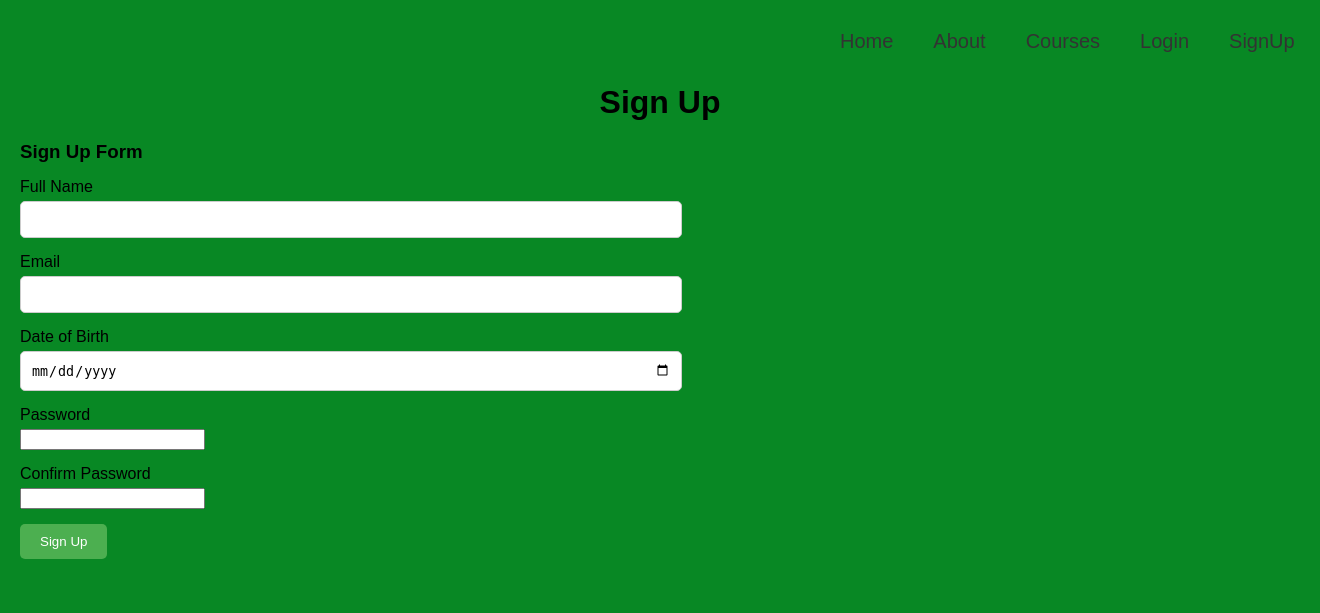
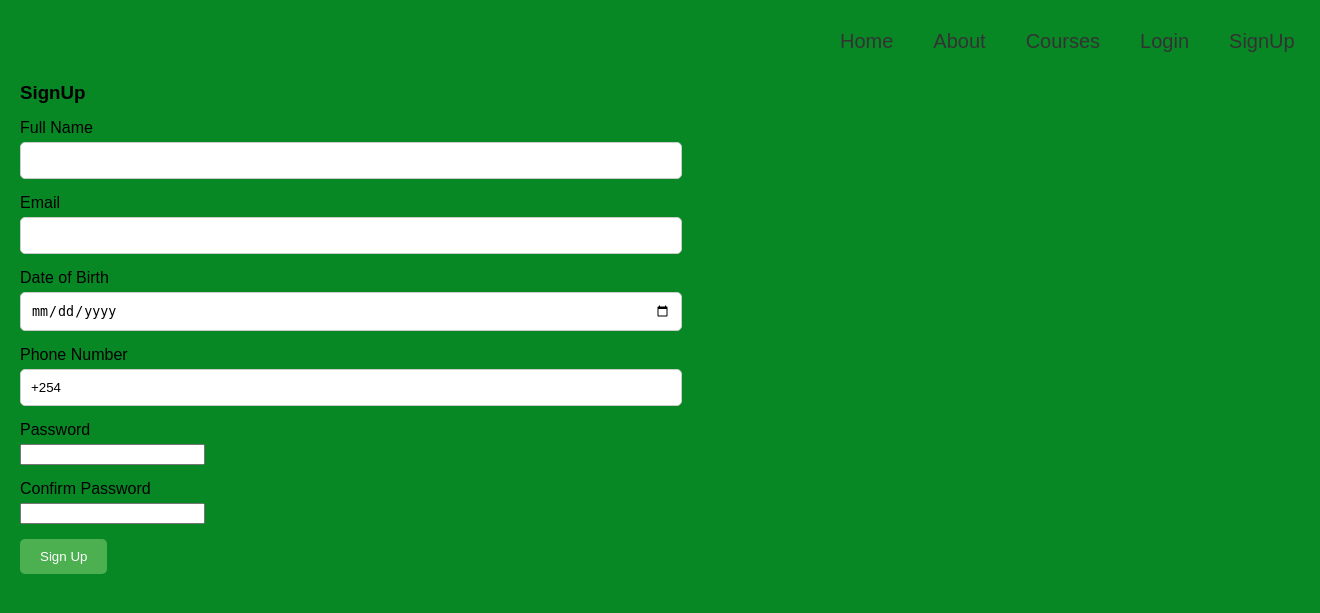
Before and after one commit to ChelseaChemweno/loginSystemsV2, a Node server app: page /Signup in a window 1320 px wide. Shown: the top 613 px of the page. Run offline with Node 20, Linux system fonts and the light colour scheme.

Commit message:
wireframe html

```diff
--- a/views/signup.ejs
+++ b/views/signup.ejs
@@ -8,9 +8,9 @@
   </head>
   <body>
     <%- include ("_nav.ejs") %>
-    <h1>Sign Up</h1>
-    <h3>Sign Up Form</h3>
-    <form action="https://localhost:5000/signup" method="post">
+
+    <h3>SignUp</h3>
+    <form action="http://localhost:5000/signup" method="post">
       <div class="form-group">
         <label for="fullname">Full Name</label>
         <input type="text" name="fullname" id="fullname" />
@@ -24,12 +24,20 @@
         <input type="date" name="dob" id="dob" />
       </div>
       <div class="form-group">
+        <label for="phone">Phone Number</label>
+        <input type="text" name="phone" id="phone" value="+254" />
+      </div>
+      <div class="form-group">
         <label for="password">Password</label>
         <input type="password" name="password" id="password" />
       </div>
       <div class="form-group">
-        <label for="confirm-password">Confirm Password</label>
-        <input type="password" name="confirm-password" id="confirm-password" />
+        <label for="confirm_password">Confirm Password</label>
+        <input
+          type="confirm_password"
+          name="confirm_password"
+          id="confirm_password"
+        />
       </div>
       <div class="form-group">
         <input type="submit" value="Sign Up" />
```
Also changed, not shown: views/login.ejs (+10 -8 lines).
